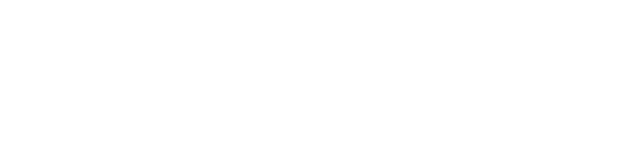
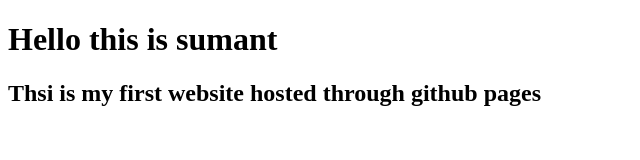
Before and after one commit to SumantxD/Webwiz, a plain HTML site: page index.html in a window 1280 px wide. Shown: the whole page, without its empty margins (0-640 px from the left). Drawn offline with Linux system fonts and the light colour scheme.

Commit message:
Update index.html

```diff
--- a/index.html
+++ b/index.html
@@ -6,6 +6,7 @@
     <title>Document</title>
 </head>
 <body>
-
+    <h1>Hello this is sumant </h1>
+    <h2>Thsi is my first website hosted through github pages</h2>
 </body>
 </html>
```
